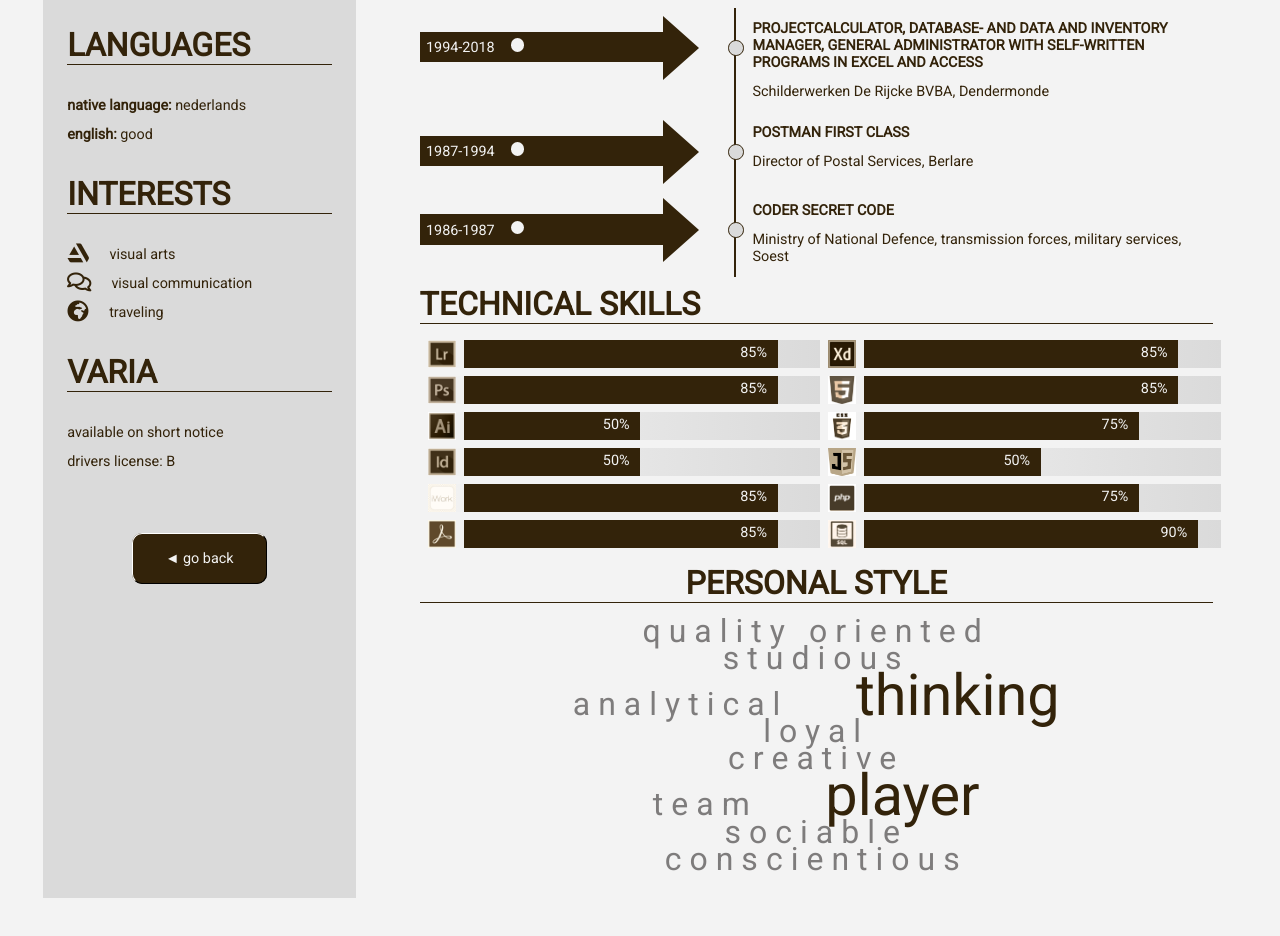
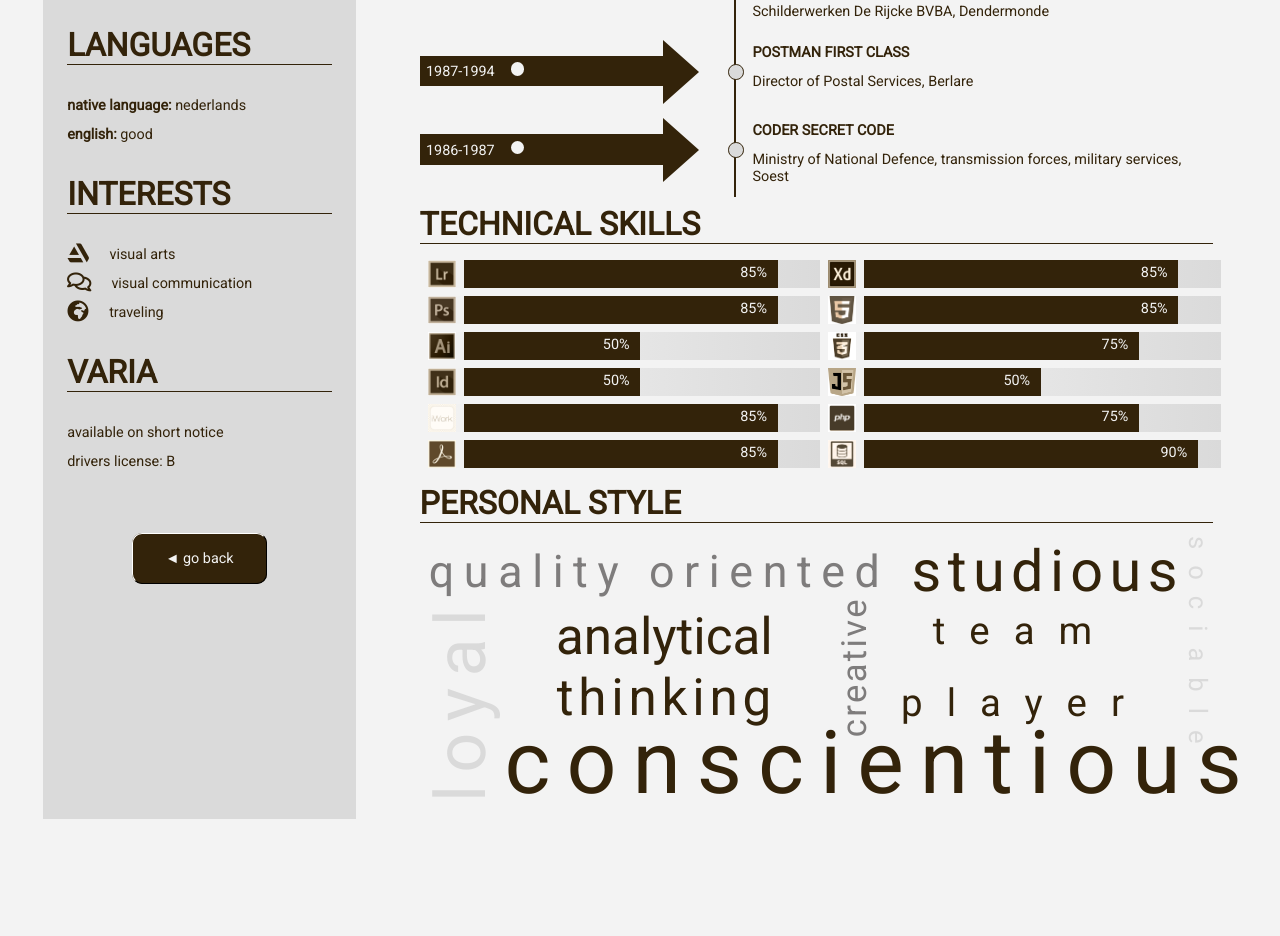
Before and after one commit to DannyEeraerts/AboutMe, a plain HTML site: page cv.html in a window 1280 px wide. Shown: the part 752-1688 px from the top of the page. After the commit the page ends 1615 px from the top, so only its background shows below. Drawn offline with Linux system fonts and the light colour scheme.

Commit message:
change wordcloud

```diff
--- a/cvstyle.css
+++ b/cvstyle.css
@@ -69,6 +69,9 @@ img{
 }
 p{
     margin: 0.75rem auto;
+}
+.sub-education p {
+    margin: 0.5rem auto;
 }
 footer a{
     text-decoration: none;
@@ -358,44 +361,7 @@ blockquote {
     height: 1.75rem;
     margin-right: 0.5rem;
 }
-.wordcloud{
-    text-align: center;
-}
-.cloud p{
-    display: inline;
-    padding: 0 2rem;
-    line-height: 80%;
-}
-.cloud p:first-of-type {
-    font-size: 2.5vw;
-    color: var(--color-darkgrey);
-    letter-spacing: 0.5rem;
-}
-.cloud p:nth-of-type(2){
-    font-size: 4.5vw;
-}
-.cloud p:nth-of-type(3){
-    font-size: 2.15vw;
-}
-.cloud p:nth-of-type(4){
-    font-size: 2.5vw;
-    color: var(--color-lightgrey);
-}
-.cloud p:nth-of-type(5){
-    font-size: 4.5vw;
-    color: var(--color-darkgrey);
-}
-.cloud p:nth-of-type(6){
-    font-size: 2vw;
-    letter-spacing: 1em;
-}
-.cloud p:nth-of-type(7){
-    font-size: 2.5em;
-    color: var(--color-lightgrey);
-}
-.cloud p:nth-of-type(8){
-    font-size: 9vw;
-}
+
 .map{
     width: 80% ;
     height: 80vh;
@@ -412,6 +378,119 @@ blockquote {
     border-left: solid 2px var(--text-color);
     padding-left: 1rem;
 }
+.personal{
+    display: grid;
+    grid-template-columns: repeat(21, 1fr);
+    grid-template-rows: repeat(4, 8vh);
+    grid-column-gap: 0;
+    grid-row-gap: 0;
+    align-items: center;
+    }
+.one{grid-area: 1 / 1 / 2 / 14; }
+.two{grid-area: 1 /14/ 1 / 21}
+.three { grid-area: 2 / 3 / 4 / 12; }
+.four { grid-area: 2 / 1 / 5 / 3; }
+.five { grid-area: 2 / 12 / 4 / 12; }
+.six { grid-area: 2 / 13/ 4 / 21}
+.seven {grid-area: 1/ 21 / 4 /22}
+.eight{grid-area: 4 / 3 / 5 /22}
+
+.cloud{
+    text-align: center;
+}
+.cloud div:first-of-type {
+    font-size: 3.5vw;
+    color: var(--color-darkgrey);
+    letter-spacing: 0.75vw;
+    margin-right: 1vw;
+}
+.cloud div:nth-of-type(2){
+    font-size: 4.5vw;
+    letter-spacing: 0.5vw;
+    margin-right: 1vw;
+}
+.cloud div:nth-of-type(3){
+    font-size: 4vw;
+}
+.cloud div:nth-of-type(3) p:nth-of-type(2){
+    letter-spacing: 0.3rem;
+    margin-left: 0.25rem;
+}
+.cloud div:nth-of-type(4){
+    font-size: 5.5vw;
+    color: var(--color-lightgrey);
+    letter-spacing: 0.75rem;
+    writing-mode: vertical-rl;
+    text-orientation: mixed;
+    transform: rotate(180deg);
+
+}
+.cloud div:nth-of-type(5){
+    font-size: 2.7vw;
+    letter-spacing: 0.15rem;
+    color: var(--color-darkgrey);
+    writing-mode: vertical-rl;
+    text-orientation: mixed;
+    transform: rotate(180deg);
+}
+.cloud div:nth-of-type(6){
+    font-size: 3vw;
+    letter-spacing: 1.5rem;
+    line-height: 4.5rem;
+}
+.cloud div:nth-of-type(7){
+    font-size: 2vw;
+    color: var(--color-lightgrey);
+    letter-spacing: 1rem;
+    writing-mode: vertical-rl;
+    text-orientation: mixed;
+    margin-top: 1.5rem;
+}
+.cloud div:nth-of-type(8){
+    font-size: 6.85vw;
+    letter-spacing: 1.25vw;
+    padding-left: 0.75vw;
+}
+.one p{
+    white-space: nowrap
+}
+.personal p{
+    margin: 0;
+}
+/* .all{
+    align-self: stretch;
+    justify-self: stretch;
+} */
+
+/* .personal .one{
+    background-color: #fd7e14;
+    opacity: 0.5;
+}
+.personal .two{
+    background-color: blueviolet;
+    opacity: 0.5;
+}
+.personal .three{
+    background-color: yellowgreen;
+    opacity: 0.5;
+}
+.personal .four{
+    background-color: rosybrown;
+    opacity: 0.5;
+}
+.personal .five{
+    background-color: thistle;
+    opacity: 0.5;
+}
+.personal .six{
+    background-color: turquoise;
+    opacity: 0.5;
+}
+.personal .seven{
+    background-color: papayawhip;
+    opacity: 0.5;
+}*/
+
 @media only screen and (max-width: 768px) {
     main {
        margin: 0.5rem;
@@ -440,5 +519,21 @@ blockquote {
     .subwork{
         flex-basis: 60%
     }
-
-}
+    /* .test{
+        display: grid;
+        grid-template-columns: repeat(22, 1fr);
+        grid-template-rows: repeat(4, 1fr);
+        grid-column-gap: 0px;
+        grid-row-gap: 0px;
+        justify-content: stretch;
+        align-items: stretch;
+        }
+            .one{ grid-area: 1 / 1 / 2 / 12; }
+            .two{ grid-area: 1 /12/ 2 / 21}
+            .three { grid-area: 2 / 3 / 4 / 11; }
+            .four { grid-area: 2 / 1 / 5 / 3; }
+            .five { grid-area: 2 / 11 / 4 / 22; }
+            .six { grid-area: 2 / 12 / 4 / 21}
+            .seven {grid-area: 3/ 13 / 2 /22}
+            .eight{ grid-area: 4 / 3 / 5 / 13; }
+    } */
```
